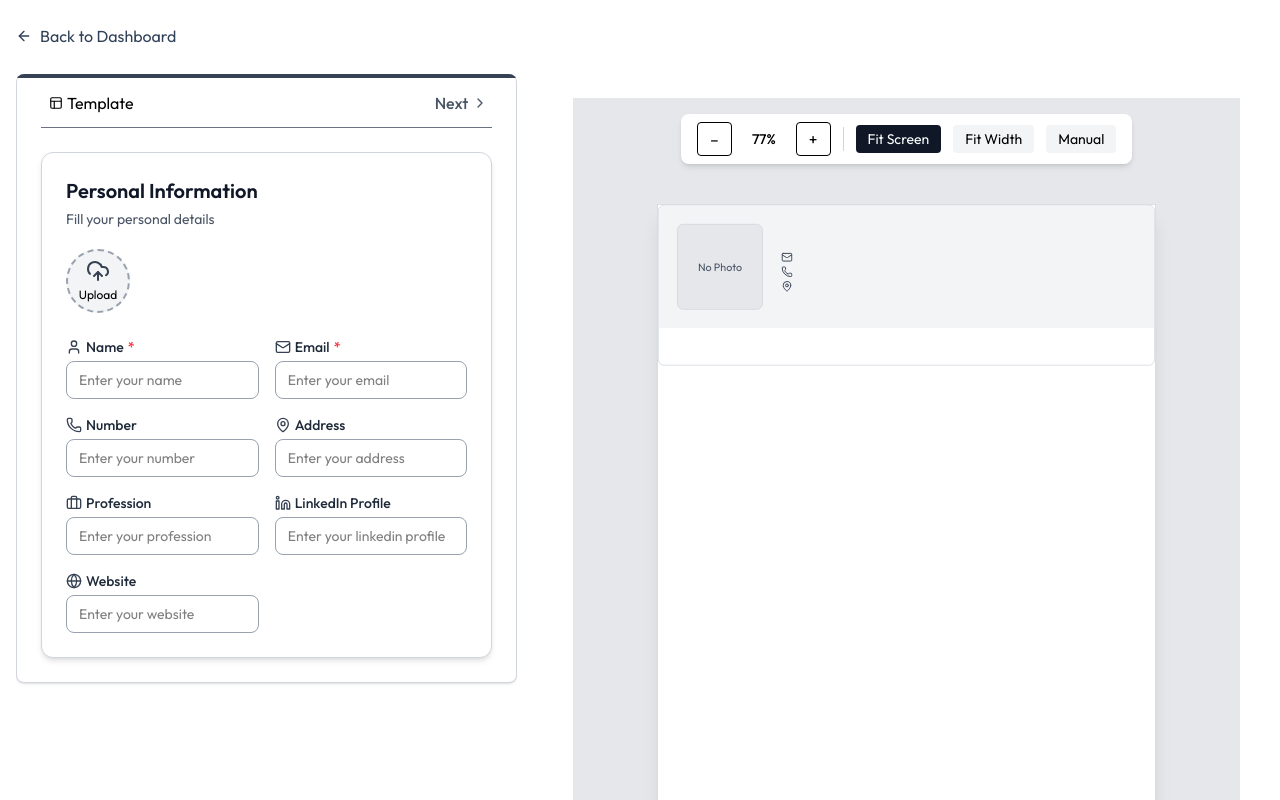
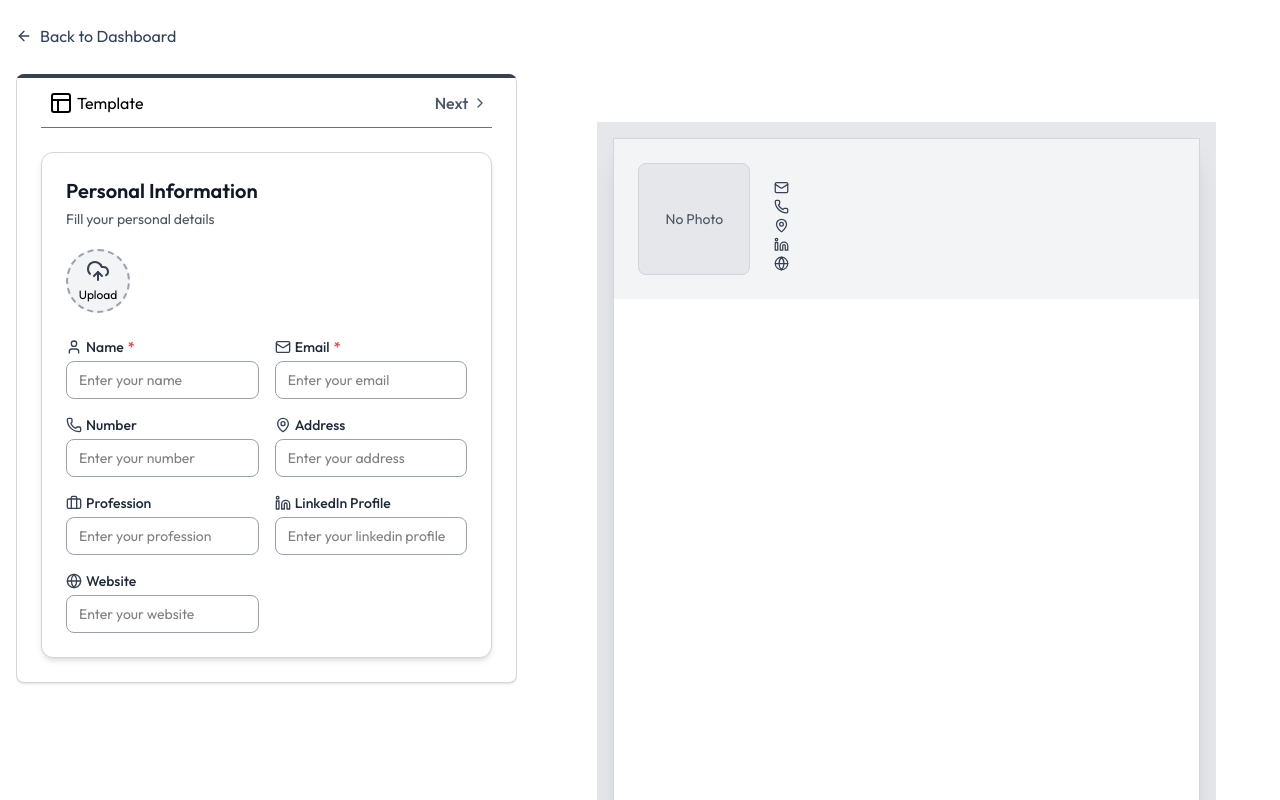
Before and after one commit to Dhruvi2006-source/Ai-Resume-Generator, a React (Vite) app in the folder Frontend/: page /layout/resume/1 in a window 1280 px wide. Shown: the top 800 px of the page. Built offline with nearby package versions, Linux system fonts and the light colour scheme.

Commit message:
Template can be change now

```diff
--- a/Frontend/src/Components/TemplateSelector.jsx
+++ b/Frontend/src/Components/TemplateSelector.jsx
@@ -35,7 +35,7 @@ const TemplateSelector = ({ selectedTemplate, onChange }) => {
         variant="outline"
         className="w-full flex items-center gap-1 justify-between"
       >
-        <Layout size={14} /> <span className="max-sm:hidden">Template</span>
+        <Layout className="sm:size-6" /> <span className="max-sm:hidden">Template</span>
       </button>
 
       {isOpen && (
--- a/Frontend/src/Pages/Preview.jsx
+++ b/Frontend/src/Pages/Preview.jsx
@@ -1,124 +1,55 @@
-import React, { useState, useRef, useEffect } from "react";
+import React from "react";
 import Template3 from "../Template/Template3";
 import Template2 from "../Template/Template2";
 import Template4 from "../Template/Template4";
 import Template1 from "../Template/Template1";
 
-const Preview = ({ data, template, colours, classes = "" }) => {
-  const [scale, setScale] = useState(1); // Zoom level
-  const [fitMode, setFitMode] = useState("screen"); // screen | width | manual
-  const resumeRef = useRef(null);
-
-  const MIN_SCALE = 0.6;
-  const MAX_SCALE = 1.4;
-
+const Preview = ({ data, template, classes = "" }) => {
   const renderTemplates = () => {
     switch (template) {
       case "Morden":
-        return <Template3 data={data} colours={colours} />;
+        return <Template2 data={data} />;
 
       case "Classic":
-        return <Template2 data={data} colours={colours} />;
+        return <Template4 data={data} />;
 
       case "Creative":
-        return <Template3 data={data} colours={colours} />;
+        return <Template3 data={data} />;
 
       case "Professional":
-        return <Template1 data={data} colours={colours} />;
+        return <Template1 data={data} />;
 
       default:
-        return <Template4 data={data} colours={colours} />;
+        return <Template4 data={data} />;
     }
   };
 
-  // FIT MODES: auto-scale based on mode
-  useEffect(() => {
-    const updateScale = () => {
-      if (!resumeRef.current || fitMode === "manual") return;
+  return (
+    <div className="w-full flex justify-center bg-gray-200 py-4 px-2 sm:px-4">
+      <div
+        id="resume-privew"
+        className={
+          `
+            bg-white
+            shadow-xl
+            border border-gray-300
+            overflow-hidden
+            mx-auto
 
-      const parentWidth = resumeRef.current.parentElement.clientWidth;
+            /* --- A4 SIZE CONTROL --- */
+            w-[210mm]
+            min-h-[297mm]
 
-      if (fitMode === "screen") {
-        setScale(Math.min(parentWidth / 850, 1));
-      } else if (fitMode === "width") {
-        setScale(parentWidth / 850);
-      }
-    };
+            /* SCALE DOWN ON SMALL SCREENS */
+            scale-90 sm:scale-95 md:scale-100
+            origin-top
 
-    updateScale();
-    window.addEventListener("resize", updateScale);
-    return () => window.removeEventListener("resize", updateScale);
-  }, [fitMode]);
-
-  return (
-    <div className="w-full bg-gray-200 flex flex-col items-center py-4 px-2">
-      {/* ------------------ TOP CONTROL BAR ------------------ */}
-      <div className="flex items-center gap-3 mb-4 bg-white shadow-md rounded-lg px-4 py-2">
-        <button
-          onClick={() => setScale((prev) => Math.max(prev - 0.1, MIN_SCALE))}
-          className="px-3 py-1 border rounded hover:bg-gray-100"
-        >
-          –
-        </button>
-
-        <span className="text-sm font-medium w-10 text-center">
-          {(scale * 100).toFixed(0)}%
-        </span>
-
-        <button
-          onClick={() => setScale((prev) => Math.min(prev + 0.1, MAX_SCALE))}
-          className="px-3 py-1 border rounded hover:bg-gray-100"
-        >
-          +
-        </button>
-
-        <div className="w-px bg-gray-300 h-6"></div>
-
-        <button
-          onClick={() => setFitMode("screen")}
-          className={`px-3 py-1 rounded text-sm ${
-            fitMode === "screen" ? "bg-gray-900 text-white" : "bg-gray-100"
-          }`}
-        >
-          Fit Screen
-        </button>
-
-        <button
-          onClick={() => setFitMode("width")}
-          className={`px-3 py-1 rounded text-sm ${
-            fitMode === "width" ? "bg-gray-900 text-white" : "bg-gray-100"
-          }`}
-        >
-          Fit Width
-        </button>
-
-        <button
-          onClick={() => setFitMode("manual")}
-          className={`px-3 py-1 rounded text-sm ${
-            fitMode === "manual" ? " bg-gray-900 text-white" : "bg-gray-100"
-          }`}
-        >
-          Manual
-        </button>
-      </div>
-
-      {/* ------------------ A4 PAGE WRAPPER ------------------ */}
-      <div className="overflow-auto w-full flex justify-center">
-        <div
-          ref={resumeRef}
-          style={{
-            transform: `scale(${scale})`,
-            transformOrigin: "top center",
-          }}
-          className={`
-            bg-white shadow-xl border border-gray-300 overflow-hidden
-            w-[210mm] min-h-[297mm] my-6
+            /* SMOOTH QUALITY */
             print:scale-100 print:shadow-none print:border-none
-            ${classes}
-          `}
-        >
-          {renderTemplates()}
-        </div>
+          ` + classes
+        }
+      >
+        {renderTemplates()}
       </div>
     </div>
   );
--- a/Frontend/src/Pages/ResumeBuilder.jsx
+++ b/Frontend/src/Pages/ResumeBuilder.jsx
@@ -22,7 +22,6 @@ import Template3 from "../Template/Template3.jsx";
 import Template4 from "../Template/Template4.jsx";
 import Preview from "./Preview.jsx";
 import TemplateSelector from "../Components/TemplateSelector.jsx";
-
 const ResumeBuilder = () => {
   const { resumeid } = useParams();
 
@@ -169,12 +168,10 @@ const ResumeBuilder = () => {
             {/* Buttons */}
             <div className=""></div>
             {/* Resume-Preview */}
-            <div className="">
-              <Preview
-                data={resumeData}
-                template={resumeData.template}
-                colours={resumeData.accent_color}
-              />
+            <div className="lg:col-span-7 px-2 sm:px-4 lg:p-6 w-full">
+              <div className="w-full max-w-full overflow-hidden">
+                <Preview data={resumeData} template={resumeData.template} />
+              </div>
             </div>
           </div>
         </div>
--- a/Frontend/src/Template/Template1.jsx
+++ b/Frontend/src/Template/Template1.jsx
@@ -1,8 +1,8 @@
-import { Mail, Phone, MapPin } from "lucide-react";
+import { Mail, Phone, MapPin, Linkedin, Globe } from "lucide-react";
 
 const Template1 = ({ data }) => {
   return (
-    <div className="w-full max-w-4xl mx-auto bg-white shadow-xl rounded-xl overflow-hidden">
+    <div className="w-full max-w-4xl mx-auto bg-white  overflow-hidden">
       {/* -------- HEADER -------- */}
       <div className="flex items-center gap-8 p-8 bg-linear-to-r from-gray-900 to-gray-700 text-white">
         {/* LEFT: PROFILE IMAGE */}
@@ -42,6 +42,12 @@ const Template1 = ({ data }) => {
             </div>
             <div className="flex items-center gap-2">
               <MapPin size={16} /> <span>{data.personal_info.Address}</span>
+            </div>
+            <div className="flex items-center gap-2">
+              <Linkedin size={16} /> <span>{data.personal_info.LinkedIn}</span>
+            </div>
+            <div className="flex items-center gap-2">
+              <Globe size={16} /> <span>{data.personal_info.Website}</span>
             </div>
           </div>
         </div>
--- a/Frontend/src/Template/Template4.jsx
+++ b/Frontend/src/Template/Template4.jsx
@@ -1,8 +1,8 @@
-import { Mail, Phone, MapPin } from "lucide-react";
+import { Mail, Phone, MapPin, Linkedin, Globe } from "lucide-react";
 
 const Template4 = ({ data }) => {
   return (
-    <div className="w-full max-w-3xl mx-auto bg-white border border-gray-300 rounded-lg overflow-hidden">
+    <div className="w-full max-w-3xl mx-auto bg-white   overflow-hidden">
       {/* -------- HEADER -------- */}
       <div className="flex flex-col md:flex-row items-center gap-6 p-6 bg-gray-100">
         {/* PROFILE IMAGE */}
@@ -49,6 +49,14 @@ const Template4 = ({ data }) => {
             <div className="flex items-center justify-center md:justify-start gap-2">
               <MapPin size={15} />
               <span>{data.personal_info.Address}</span>
+            </div>
+            <div className="flex items-center justify-center md:justify-start gap-2">
+              <Linkedin size={15} />
+              <span>{data.personal_info.LinkedIn}</span>
+            </div>
+            <div className="flex items-center justify-center md:justify-start gap-2">
+              <Globe size={15} />
+              <span>{data.personal_info.Website}</span>
             </div>
           </div>
         </div>
```
Also changed, not shown: Frontend/src/Template/Template2.jsx (+95 -55 lines), Frontend/src/Template/Template3.jsx (+64 -40 lines).
